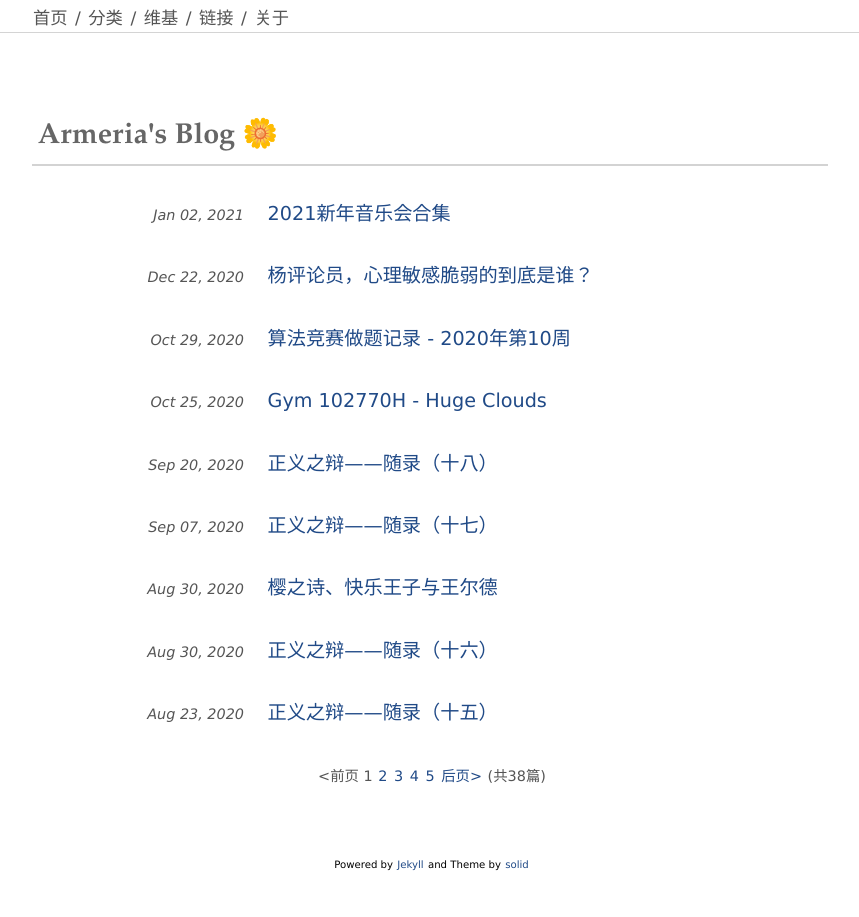
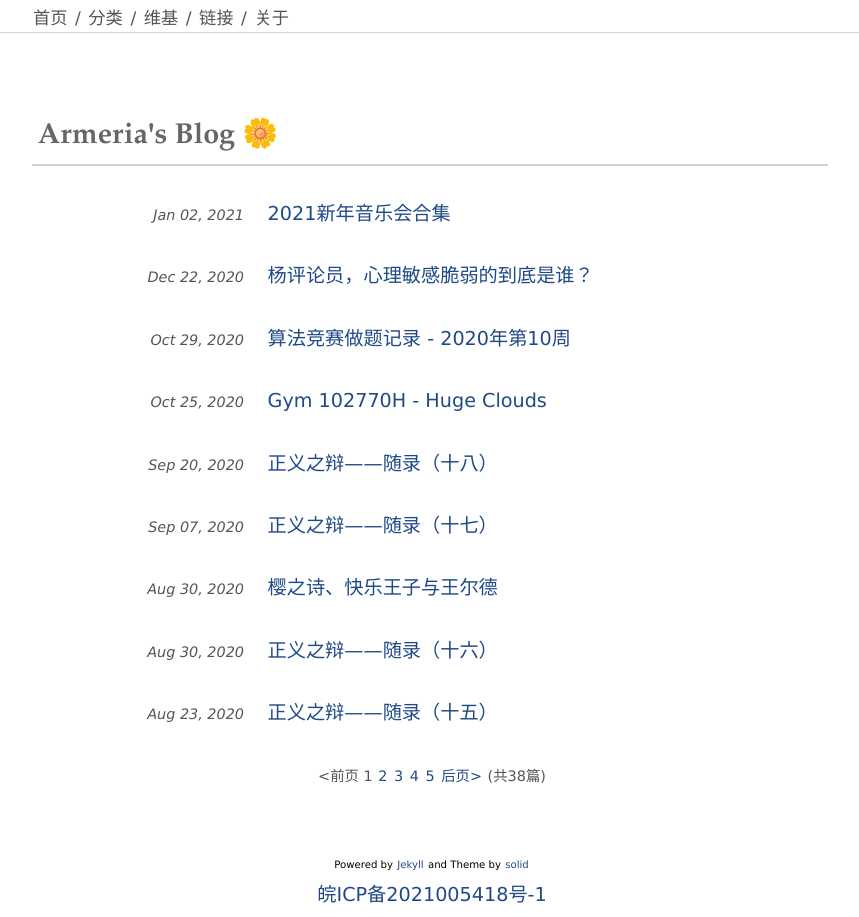
Before and after one commit to ArmeriaWang/ArmeriaWang.github.io, a Jekyll site: the page built from index.html, in a window 1280 px wide. Shown: the whole page, without its empty margins (208-1067 px from the left). Built offline with Jekyll 4.4.1, drawn with Linux system fonts in a browser that asks for light colours; the list of posts is cut into pages by our own code.

Commit message:
upd 网站备案号

```diff
--- a/_includes/footer.html
+++ b/_includes/footer.html
@@ -3,6 +3,9 @@
         Powered by <a href="http://jekyllrb.com">Jekyll</a>
         and Theme by <a href="http://github.com/mzlogin/jekyll-theme-solid">solid</a>
     </p>
+    <p>
+        <a href="http://beian.miit.gov.cn/">皖ICP备2021005418号-1</a>
+    </p>
 </center>
     </body>
 </html>
```
